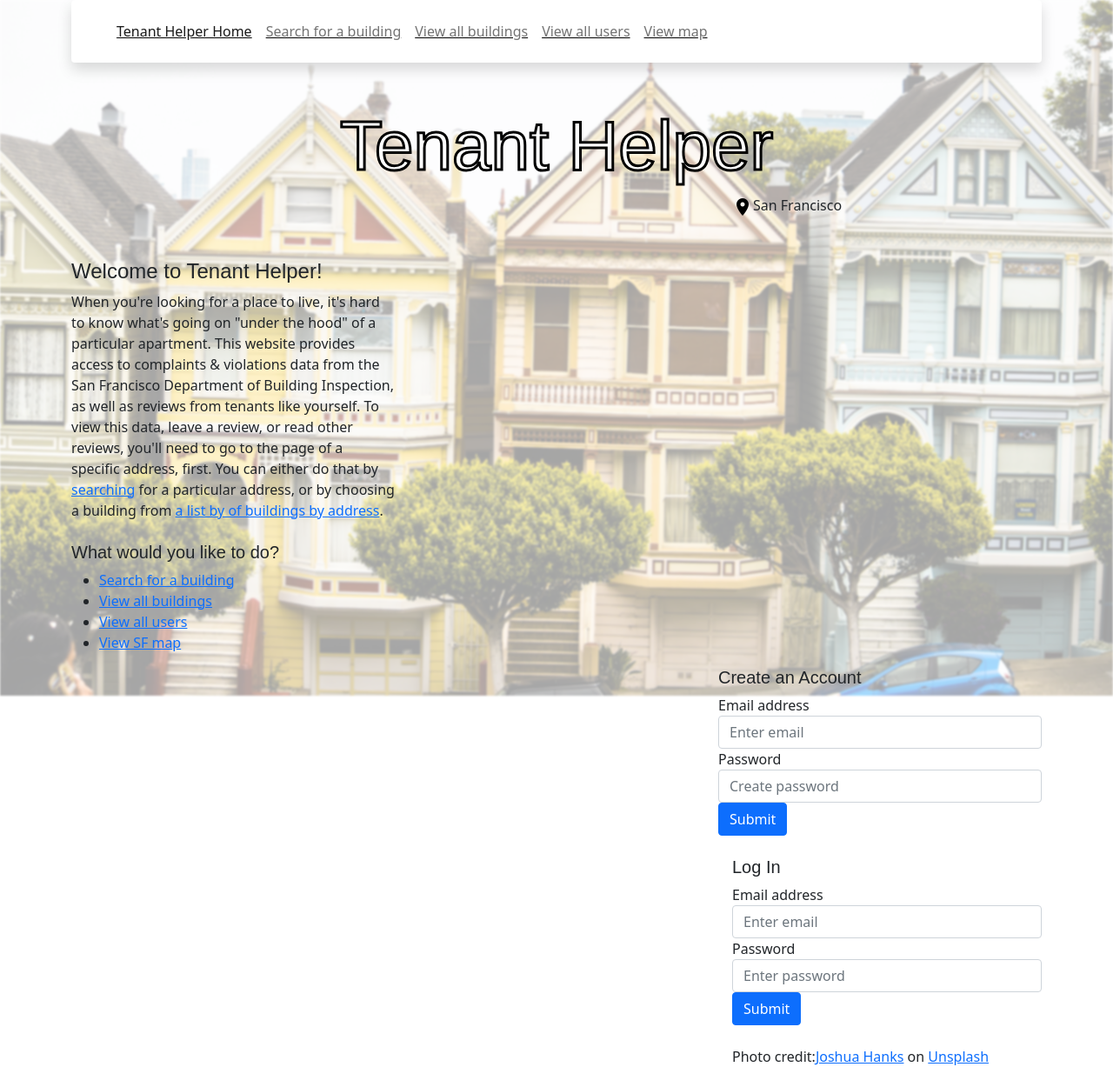
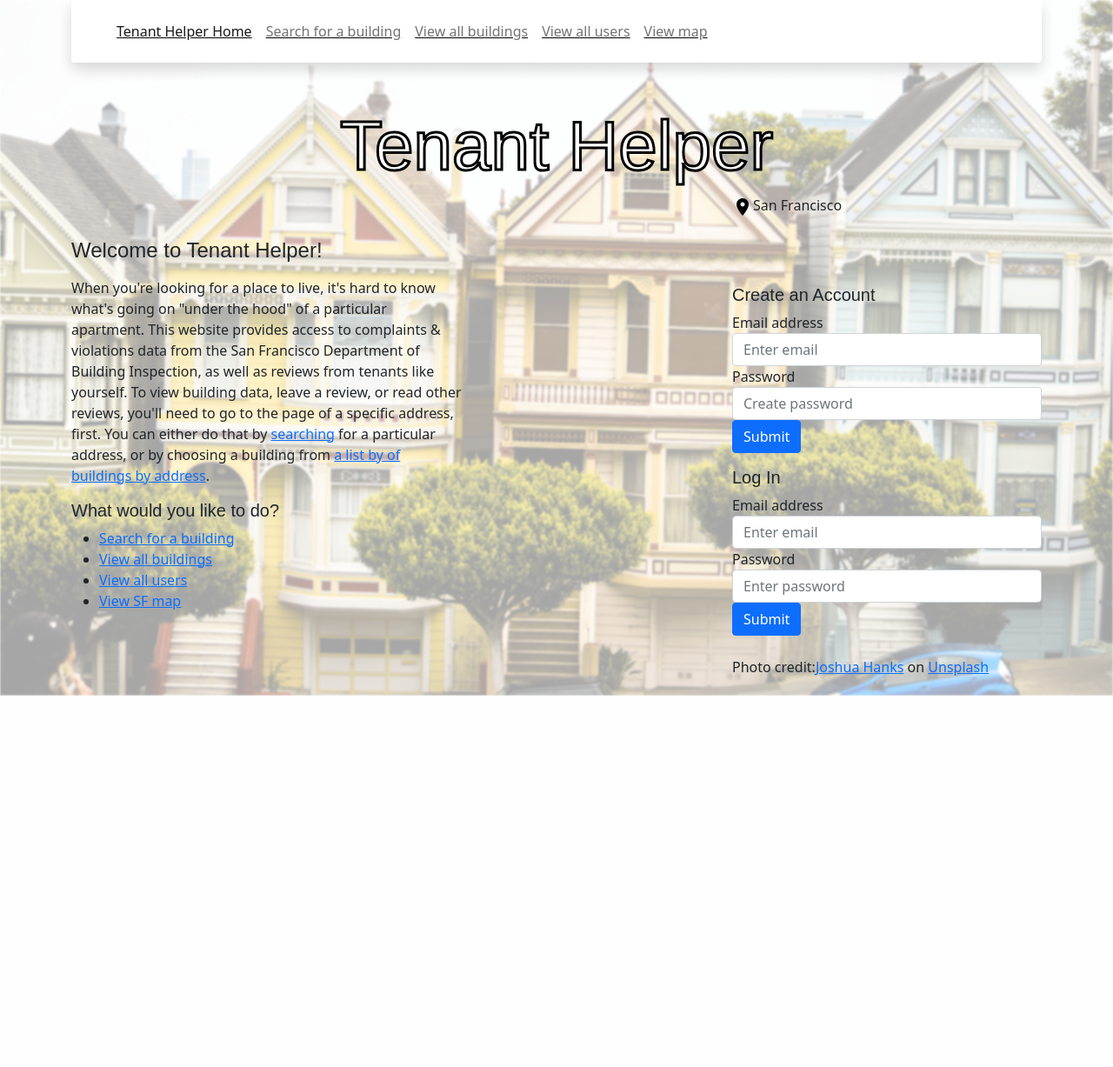
Before and after one commit to shoshlavosh/project, a Flask app: page / in a window 1280 px wide. Shown: the whole page at 87% size. After the commit the page ends 800 px from the top, so only its background shows below. Run offline with Flask 2, Linux system fonts and the light colour scheme.

Commit message:
fixed homepage

```diff
--- a/static/css/project.css
+++ b/static/css/project.css
@@ -11,12 +11,10 @@
     z-index: -1;
     filter: blur(1px);
   }
-/* if I add this, it messes up the all_buildings page :(
-  body {
-    height: 100%;
-    width: 100%;
-    position: absolute;
-  } */
+
+.container{
+  height: 100%;
+}
 
 h1 {
     font-weight: bold;
--- a/templates/building_details.html
+++ b/templates/building_details.html
@@ -92,9 +92,9 @@
       <div class="invalid-feedback">
         Please enter review text.
       </div>
-      <div class="form-group col">
+      <div class="form-group col-4">
         <label for="landlord_name">Landlord's name (optional):</label>
-      <input type="text" class="form-control" id="landlord_name" name="landlord_name" placeholder="Enter landlord or management company here">
+      <input type="text" class="form-control" id="landlord_name" name="landlord_name" placeholder="Enter landlord name">
       </div>
 
         <button type='submit' class="btn btn-primary">Submit</button>
--- a/templates/index.html
+++ b/templates/index.html
@@ -19,28 +19,25 @@
     <img src="/static/img/baseline_location_on_black_24dp2.png">San Francisco</img>
   </div>
 </div>
+
 <div class="row">
-      <br>
-      </div>
-      <div class="row">
-        <br>
-        </div>
-      <div class="col">
-    <h4>Welcome to Tenant Helper!</h4>
-      <div class="col-4">
-        When you're looking for a place to live, it's hard to know
+  <h4 class="mt-4">Welcome to Tenant Helper!</h4>
+
+  <div class="col-5">
+    <p class="mt-2">When you're looking for a place to live, it's hard to know
       what's going on "under the hood" of a particular apartment.
       This website provides access to complaints & violations data
       from the San Francisco Department of Building Inspection,
-        as well as reviews from tenants like yourself. To view this
+      as well as reviews from tenants like yourself. To view building
       data, leave a review, or read other reviews, you'll
       need to go to the page of a specific address, first.
       You can either do that by <a href="/search">searching</a>
       for a particular address, or by choosing a building from
       <a href="/buildings">a list by of buildings by address</a>.
-      </div>
-      <br>
-    <h5>What would you like to do?</h5>
+    </p>
+
+
+    <h5 class="mt-3">What would you like to do?</h5>
     <ul>
       <li><a href="/search">Search for a building</a></li>
       <li><a href="/buildings">View all buildings</a></li>
@@ -48,14 +45,15 @@
       <li><a href="/map">View SF map</a></li>
     </ul>
   </div>
-    <div class="row">
-      </div>
-      <div class="col-4 offset-8">
-        <h5>Create an Account</h5>
-        <form action ='/users' method='POST'>
+
+
+  <div class="col-4 offset-3">
+    <h5 class="mt-3">Create an Account</h5>
+    <form action='/users' method='POST'>
       <div class="form-group col">
         <label for="reg-email">Email address</label>
-            <input type="email" class="form-control" id="reg-email" name="email" aria-describedby="emailHelp" placeholder="Enter email">
+        <input type="email" class="form-control" id="reg-email" name="email" aria-describedby="emailHelp"
+          placeholder="Enter email">
       </div>
 
       <div class="form-group col">
@@ -66,18 +64,13 @@
       <button type='submit' class="btn btn-primary">Submit</button>
 
     </form>
-      </div>
-      <div class="row">
-        <br>
-      </div>
-    <div class="row">
 
-    <div class="col-4 offset-8">
-    <h5>Log In</h5>
+    <h5 class="mt-3">Log In</h5>
     <form action='/login' method='POST'>
       <div class="form-group col">
         <label for="login-email">Email address</label>
-        <input type="email" class="form-control" id="login-email" name="email" aria-describedby="emailHelp" placeholder="Enter email">
+        <input type="email" class="form-control" id="login-email" name="email" aria-describedby="emailHelp"
+          placeholder="Enter email">
       </div>
 
       <div class="form-group col">
@@ -87,10 +80,13 @@
 
       <button type='submit' class="btn btn-primary">Submit</button>
     </form>
-    <br>
-    <footer>
-      Photo credit:<a href="https://unsplash.com/@jhanks787?utm_source=unsplash&utm_medium=referral&utm_content=creditCopyText">Joshua Hanks</a> on <a href="https://unsplash.com/s/photos/san-francisco?utm_source=unsplash&utm_medium=referral&utm_content=creditCopyText">Unsplash</a>
+    <footer class="mt-4">
+      Photo credit:<a
+        href="https://unsplash.com/@jhanks787?utm_source=unsplash&utm_medium=referral&utm_content=creditCopyText">Joshua
+        Hanks</a> on <a
+        href="https://unsplash.com/s/photos/san-francisco?utm_source=unsplash&utm_medium=referral&utm_content=creditCopyText">Unsplash</a>
     </footer>
   </div>
-
+</div>
+</div>
 {% endblock %}
```
Lines whose indentation alone changed are shown as unchanged.
